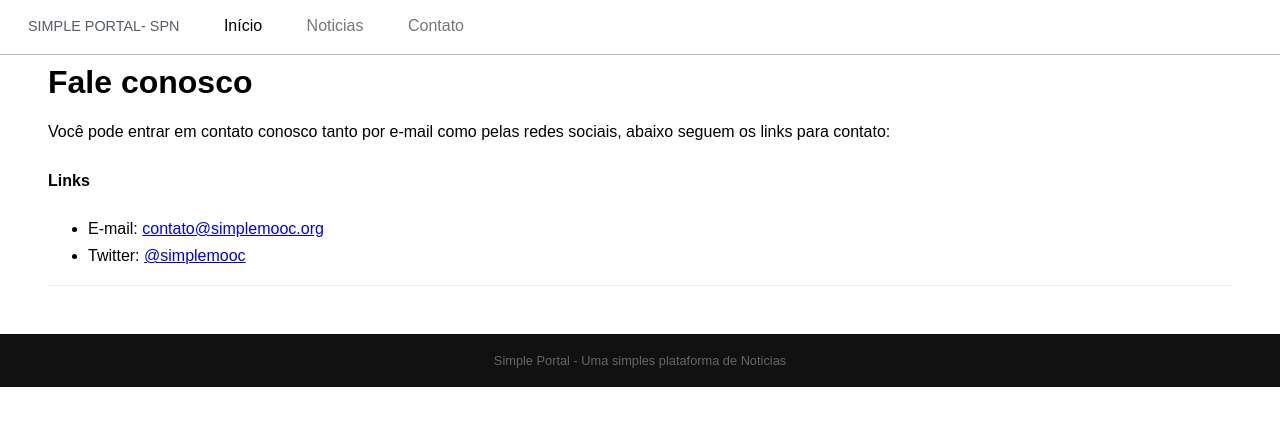
After one commit to brandaoplaster/simpleportal, a Django app: page /contact/ in a window 1280 px wide. The commit adds this page. Shown: the top 426 px of the page. Run offline with Django 3.2, Linux system fonts and the light colour scheme; some libraries are stand-ins or nearby versions.

Commit message:
Implementado templete base e os templetes home e contatc agora estao herdando do templete base.

```diff
--- /dev/null
+++ b/simpleportal/core/templates/base.html
@@ -0,0 +1,33 @@
+<!doctype html>
+{% load static %}
+<html lang="en">
+<head>
+    <meta charset="utf-8">
+    <meta name="viewport" content="width=device-width, initial-scale=1.0">
+    <meta name="description" content="Simple Portal - Uma simples portal de noticias" />
+    <title>Simple Portal- SPN</title>
+    <link rel="stylesheet" href="{% static 'css/pure-min.css' %}">
+    <link rel="stylesheet" href="{% static 'css/styles.css' %}" />
+</head>
+<body>
+<div class="content">
+    <div class="header">
+        <div class="pure-menu pure-menu-open pure-menu-fixed pure-menu-horizontal">
+            <a class="pure-menu-heading" href="{% url 'home' %}">Simple Portal- SPN</a>
+            <ul>
+                <li class="pure-menu-selected"><a href="{% url 'home' %}">Início</a></li>
+                <li><a href="#">Noticias</a></li>
+                <li><a href="{% url 'contact' %}">Contato</a></li>
+            </ul>
+        </div>
+    </div>
+
+    {% block content %} {% endblock %}
+
+    <div class="footer">
+        Simple Portal - Uma simples plataforma de Noticias
+    </div>
+</div>
+<script src="http://yui.yahooapis.com/3.12.0/build/yui/yui-min.js"></script>
+</body>
+</html>
--- /dev/null
+++ b/simpleportal/core/templates/contact.html
@@ -0,0 +1,15 @@
+{% extends "base.html" %}
+
+{% block content %}
+<div class="pure-g-r content-ribbon">
+    <div class="pure-u-1">
+        <h1>Fale conosco</h1>
+        <p>Você pode entrar em contato conosco tanto por e-mail como pelas redes sociais, abaixo seguem os links para contato:</p>
+        <h4>Links</h4>
+        <ul>
+            <li>E-mail: <a href="mailto:contato@simplemooc.org">contato@simplemooc.org</a></li>
+            <li>Twitter: <a href="https://twitter.com/simplemooc">@simplemooc</a></li>
+        </ul>
+    </div>
+</div>
+{% endblock %}
--- a/simpleportal/urls.py
+++ b/simpleportal/urls.py
@@ -21,5 +21,5 @@ from simpleportal.core.views import home, contact
 urlpatterns = [
     url(r'^admin/', include(admin.site.urls)),
     url(r'^$', home, name='home'),
-    url(r'^$', contact, name='contact'),
+    url(r'^contact/$', contact, name='contact'),
 ]
```
Also changed, not shown: simpleportal/core/templates/home.html (+4 -31 lines).
